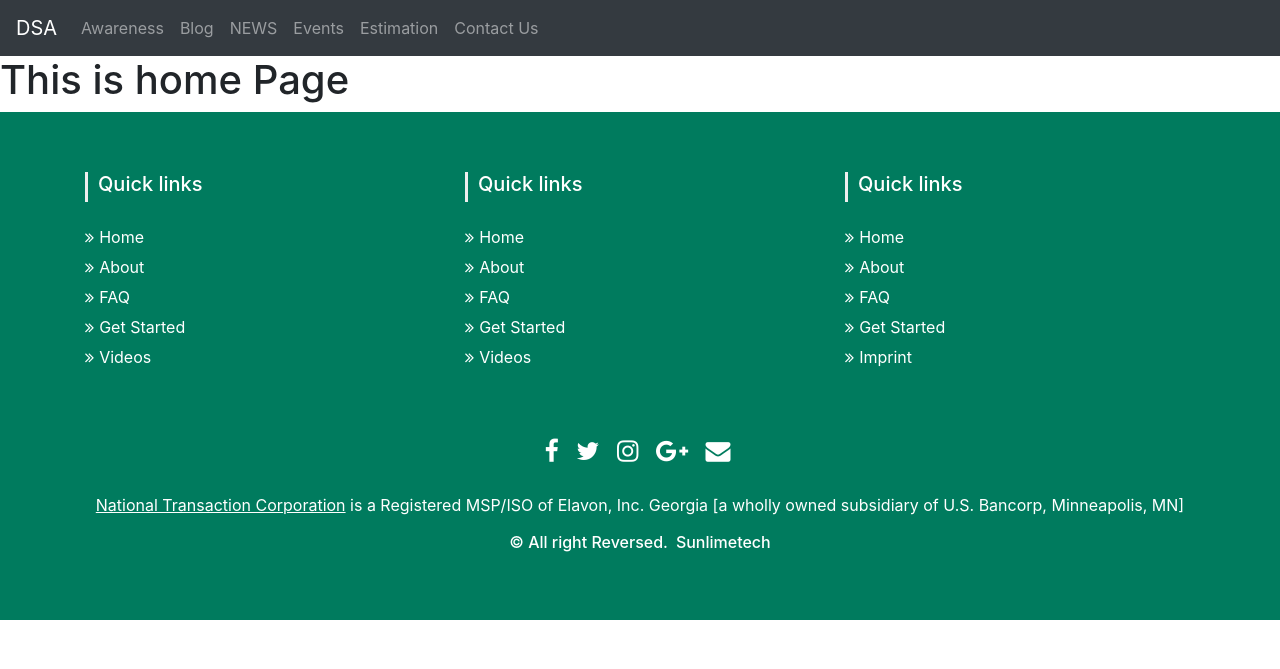
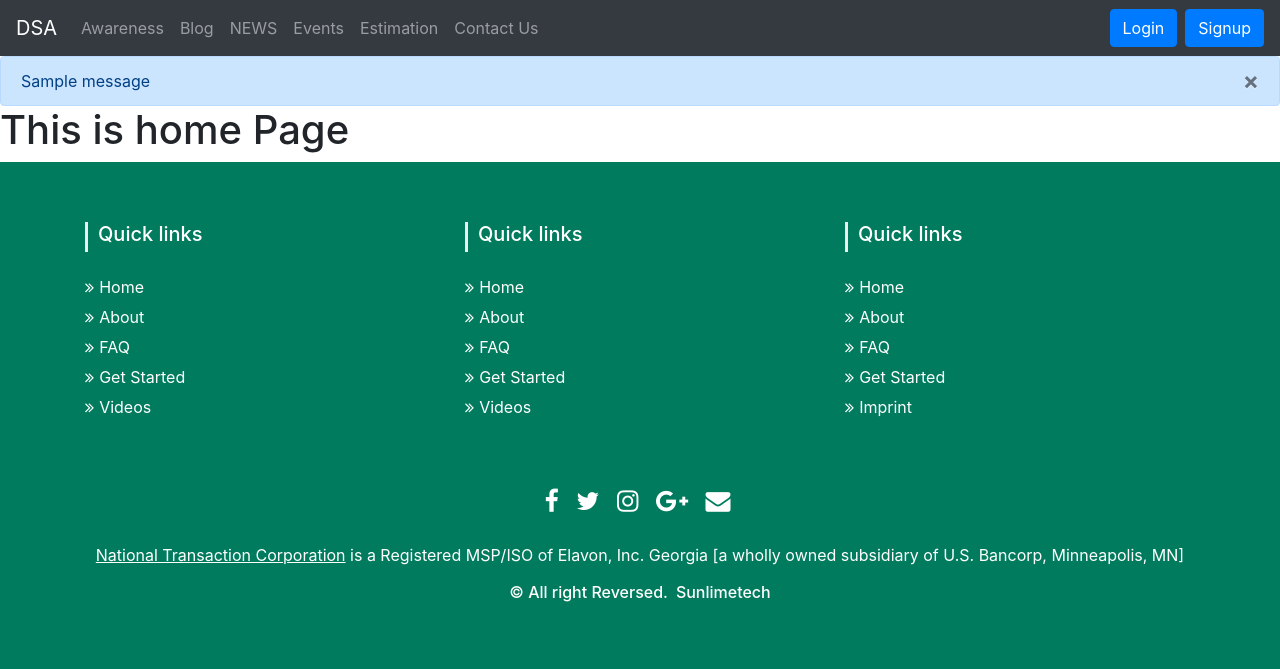
Before and after one commit to Muhammad-Akhlaq/Disaster-Assistant-System, a Django app: page / in a window 1280 px wide. Shown: the top 669 px of the page. Run offline with Django 3.2, Linux system fonts and the light colour scheme; tables that the repository leaves empty hold one stand-in row (values such as "Sample post"); one stand-in notice (Sample message) is shown; some libraries are stand-ins or nearby versions.

Commit message:
signup ty problem a rai a dekh zara csrf_token di...

```diff
--- a/DAS/fyp/urls.py
+++ b/DAS/fyp/urls.py
@@ -15,6 +15,8 @@ urlpatterns = [
     path('blogwrite/', views.blogwrite, name='blogwrite'),
     path('earthquake/', views.earthquake, name='earthquake'),
     path('flood/', views.flood, name='flood'),
-
+    path('signup/', views.signup, name='signup'),
+    path('login/', views.Login, name='login'),
+    path('logout/', views.Logout, name='logout')
 
 ]
--- a/DAS/fyp/views.py
+++ b/DAS/fyp/views.py
@@ -1,5 +1,8 @@
-from django.shortcuts import render, HttpResponse
+from django.shortcuts import render, HttpResponse,redirect
 from fyp.models import Blog, Contact
+from django.contrib import messages
+from django.contrib.auth import authenticate,login,logout
+from django.contrib.auth.models import User
 import math
 
 
@@ -113,3 +116,52 @@ def earthquake(request):
 def flood(request):
 
     return render(request, 'flood.html')
+
+
+
+def signup(request):
+    if request.method=='POST':
+        username= request.POST['username']
+        fname= request.POST['fname']
+        lname= request.POST['lname']
+        email= request.POST['email']
+        pass1= request.POST['pass1']
+        pass2= request.POST['pass2']
+        #checks
+        if len(username) > 10 or len(username) < 5:
+            messages.error(request,"Username must be under 5 to 10 characters")
+            return redirect('/')
+        if not username.isalnum():
+            messages.error(request,"Username should only contain letters and numbers")
+            return redirect('/')
+        if pass1 != pass2:
+            messages.error(request,"Passwords do not match")
+        #create user
+        myuser=User.objects.create_user(username,email,pass1)
+        myuser.first_name=fname
+        myuser.last_name=lname
+        myuser.save()
+        messages.success(request,"Your Account is successfully created")
+        return redirect("/")
+    else:
+        return HttpResponse("404-Not Found")
+
+def Login(request):
+    if request.method=='POST':
+        loginusername= request.POST['loginusername']
+        password= request.POST['pass']
+        #authenticate
+        user=authenticate(username=loginusername,password=password)
+        if user is not None:
+            login(request,user)
+            messages.success(request,"Successfully logged in")
+            return redirect("/")
+        else:
+            messages.error(request,"Invalid Credentials, Please try again")
+            return redirect("/")
+    else:
+        return HttpResponse("404-Not Found")
+def Logout(request):
+    logout(request)
+    messages.success(request,"Successfully logged out")
+    return redirect("/")
--- a/DAS/templates/base.html
+++ b/DAS/templates/base.html
@@ -67,9 +67,114 @@
 
       </ul>
       {% block search %}{% endblock search %}
+      <div class="ml-auto form-inline">
+        {% if user.is_authenticated %}
+        <ul class="navbar-nav mr-2">
+          <li class="nav-item dropdown">
+            <a class="nav-link dropdown-toggle" href="#" id="navbarDropdown" role="button" data-toggle="dropdown">
+              Welcome {{request.user}}
+            </a>
+            <div class="dropdown-menu bg-dark" aria-labelledby="navbarDropdown">
+              <a class="dropdown-item text-light" href="/logout/">Logout</a>
+            </div>
+          </li>
+        </ul>
+        {% else %}
+        <!-- Button trigger Login modal -->
+        <button type="button" class="btn btn-primary my-2 ml-2 my-sm-0" data-toggle="modal" data-target="#login">
+          Login
+        </button>
+        <!-- Button trigger Signup modal -->
+        <button type="button" class="btn btn-primary my-2 ml-2 my-sm-0" data-toggle="modal" data-target="#Signup">
+          Signup
+        </button>
+        {% endif %}
+      </div>
     </div>
   </nav>
 
+
+  <!-- Signup Modal -->
+  <div class="modal fade" id="Signup" tabindex="-1" role="dialog" aria-labelledby="Signup" aria-hidden="true">
+    <div class="modal-dialog" role="document">
+      <div class="modal-content">
+        <div class="modal-header">
+          <h5 class="modal-title" id="Signuptitle"><b>Signup</b></h5>
+          <button type="button" class="close" data-dismiss="modal" aria-label="Close">
+            <span aria-hidden="true">&times;</span>
+          </button>
+        </div>
+        <div class="modal-body">
+          <form action="/signup/" method="POST">
+            {% csrf_token %}
+            <div class="form-group">
+              <label for="username">Username</label>
+              <input type="text" class="form-control" id="username" name="username"
+                placeholder="Enter a unique username(length under 5 to 10)" required>
+            </div>
+            <div class="form-group">
+              <label for="fname">First Name</label>
+              <input type="text" class="form-control" id="fname" name="fname" placeholder="Enter First Name" required>
+            </div>
+            <div class="form-group">
+              <label for="lname">Last Name</label>
+              <input type="text" class="form-control" id="lname" name="lname" placeholder="Enter Last Name" required>
+            </div>
+            <div class="form-group">
+              <label for="email">Email address</label>
+              <input type="email" class="form-control" id="email" name="email" placeholder="name@example.com" required>
+            </div>
+            <div class="form-group">
+              <label for="pass1">Password</label>
+              <input type="password" class="form-control" id="pass1" name="pass1" placeholder="Enter Password" required>
+            </div>
+            <div class="form-group">
+              <label for="pass2">Confirm Password</label>
+              <input type="password" class="form-control" id="pass2" name="pass2" placeholder="Enter Password Again"
+                required>
+            </div>
+            <button type="submit" class="btn btn-primary">Submit</button>
+          </div>
+          </form>
+
+        <div class="modal-footer">
+        </div>
+      </div>
+    </div>
+  </div>
+
+
+  <!-- Login Modal -->
+  <div class="modal fade" id="login" tabindex="-1" role="dialog" aria-labelledby="login" aria-hidden="true">
+    <div class="modal-dialog" role="document">
+      <div class="modal-content">
+        <div class="modal-header">
+          <h5 class="modal-title" id="logintitle"><b>Login</b></h5>
+          <button type="button" class="close" data-dismiss="modal" aria-label="Close">
+            <span aria-hidden="true">&times;</span>
+          </button>
+        </div>
+        <div class="modal-body">
+          <form action="/login/" method="POST">
+            {% csrf_token %}
+            <div class="form-group">
+              <label for="loginusername">Username</label>
+              <input type="text" class="form-control" id="loginusername" name="loginusername"
+                placeholder="Enter username" required>
+            </div>
+            <div class="form-group">
+              <label for="pass">Password</label>
+              <input type="password" class="form-control" id="pass" name="pass" placeholder="Enter Password" required>
+            </div>
+            <button type="submit" class="btn btn-primary">Submit</button>
+        </div>
+        </form>
+      </div>
+      <div class="modal-footer">
+      </div>
+    </div>
+  </div>
+  </div>
 
 
   {% block body %} {% endblock body %}
@@ -97,7 +202,8 @@
             <li><a href="https://www.fiverr.com/share/qb8D02"><i class="fa fa-angle-double-right"></i>Home</a></li>
             <li><a href="https://www.fiverr.com/share/qb8D02"><i class="fa fa-angle-double-right"></i>About</a></li>
             <li><a href="https://www.fiverr.com/share/qb8D02"><i class="fa fa-angle-double-right"></i>FAQ</a></li>
-						<li><a href="https://www.fiverr.com/share/qb8D02"><i class="fa fa-angle-double-right"></i>Get Started</a></li>
+            <li><a href="https://www.fiverr.com/share/qb8D02"><i class="fa fa-angle-double-right"></i>Get Started</a>
+            </li>
             <li><a href="https://www.fiverr.com/share/qb8D02"><i class="fa fa-angle-double-right"></i>Videos</a></li>
           </ul>
         </div>
@@ -107,7 +213,8 @@
             <li><a href="https://www.fiverr.com/share/qb8D02"><i class="fa fa-angle-double-right"></i>Home</a></li>
             <li><a href="https://www.fiverr.com/share/qb8D02"><i class="fa fa-angle-double-right"></i>About</a></li>
             <li><a href="https://www.fiverr.com/share/qb8D02"><i class="fa fa-angle-double-right"></i>FAQ</a></li>
-						<li><a href="https://www.fiverr.com/share/qb8D02"><i class="fa fa-angle-double-right"></i>Get Started</a></li>
+            <li><a href="https://www.fiverr.com/share/qb8D02"><i class="fa fa-angle-double-right"></i>Get Started</a>
+            </li>
             <li><a href="https://www.fiverr.com/share/qb8D02"><i class="fa fa-angle-double-right"></i>Videos</a></li>
           </ul>
         </div>
@@ -117,27 +224,36 @@
             <li><a href="https://www.fiverr.com/share/qb8D02"><i class="fa fa-angle-double-right"></i>Home</a></li>
             <li><a href="https://www.fiverr.com/share/qb8D02"><i class="fa fa-angle-double-right"></i>About</a></li>
             <li><a href="https://www.fiverr.com/share/qb8D02"><i class="fa fa-angle-double-right"></i>FAQ</a></li>
-						<li><a href="https://www.fiverr.com/share/qb8D02"><i class="fa fa-angle-double-right"></i>Get Started</a></li>
-						<li><a href="https://wwwe.sunlimetech.com" title="Design and developed by"><i class="fa fa-angle-double-right"></i>Imprint</a></li>
+            <li><a href="https://www.fiverr.com/share/qb8D02"><i class="fa fa-angle-double-right"></i>Get Started</a>
+            </li>
+            <li><a href="https://wwwe.sunlimetech.com" title="Design and developed by"><i
+                  class="fa fa-angle-double-right"></i>Imprint</a></li>
           </ul>
         </div>
       </div>
       <div class="row">
         <div class="col-xs-12 col-sm-12 col-md-12 mt-2 mt-sm-5">
           <ul class="list-unstyled list-inline social text-center">
-						<li class="list-inline-item"><a href="https://www.fiverr.com/share/qb8D02"><i class="fa fa-facebook"></i></a></li>
-						<li class="list-inline-item"><a href="https://www.fiverr.com/share/qb8D02"><i class="fa fa-twitter"></i></a></li>
-						<li class="list-inline-item"><a href="https://www.fiverr.com/share/qb8D02"><i class="fa fa-instagram"></i></a></li>
-						<li class="list-inline-item"><a href="https://www.fiverr.com/share/qb8D02"><i class="fa fa-google-plus"></i></a></li>
-						<li class="list-inline-item"><a href="https://www.fiverr.com/share/qb8D02" target="_blank"><i class="fa fa-envelope"></i></a></li>
+            <li class="list-inline-item"><a href="https://www.fiverr.com/share/qb8D02"><i
+                  class="fa fa-facebook"></i></a></li>
+            <li class="list-inline-item"><a href="https://www.fiverr.com/share/qb8D02"><i class="fa fa-twitter"></i></a>
+            </li>
+            <li class="list-inline-item"><a href="https://www.fiverr.com/share/qb8D02"><i
+                  class="fa fa-instagram"></i></a></li>
+            <li class="list-inline-item"><a href="https://www.fiverr.com/share/qb8D02"><i
+                  class="fa fa-google-plus"></i></a></li>
+            <li class="list-inline-item"><a href="https://www.fiverr.com/share/qb8D02" target="_blank"><i
+                  class="fa fa-envelope"></i></a></li>
           </ul>
         </div>
         <hr>
       </div>
       <div class="row">
         <div class="col-xs-12 col-sm-12 col-md-12 mt-2 mt-sm-2 text-center text-white">
-					<p><u><a href="https://www.nationaltransaction.com/">National Transaction Corporation</a></u> is a Registered MSP/ISO of Elavon, Inc. Georgia [a wholly owned subsidiary of U.S. Bancorp, Minneapolis, MN]</p>
-					<p class="h6">© All right Reversed.<a class="text-green ml-2" href="https://www.sunlimetech.com" target="_blank">Sunlimetech</a></p>
+          <p><u><a href="https://www.nationaltransaction.com/">National Transaction Corporation</a></u> is a Registered
+            MSP/ISO of Elavon, Inc. Georgia [a wholly owned subsidiary of U.S. Bancorp, Minneapolis, MN]</p>
+          <p class="h6">© All right Reversed.<a class="text-green ml-2" href="https://www.sunlimetech.com"
+              target="_blank">Sunlimetech</a></p>
         </div>
         <hr>
       </div>
--- a/DAS/templates/home.html
+++ b/DAS/templates/home.html
@@ -3,7 +3,16 @@
 Disaster Assistance
 {% endblock title %}
 {% block body %}
-
+{% if messages %}
+{% for message in messages %}
+    <div class="alert alert-primary my-0" role="alert">
+      {{ message }}
+      <button type="button" class="close" data-dismiss="alert" aria-label="Close">
+        <span aria-hidden="true">&times;</span>
+      </button>
+    </div>
+  {% endfor %}
+{% endif %}
 
 <h1> This is home Page </h1>
 {% endblock body %}
```
Also changed, not shown: DAS/db.sqlite3. Lines whose indentation alone changed are shown as unchanged.
